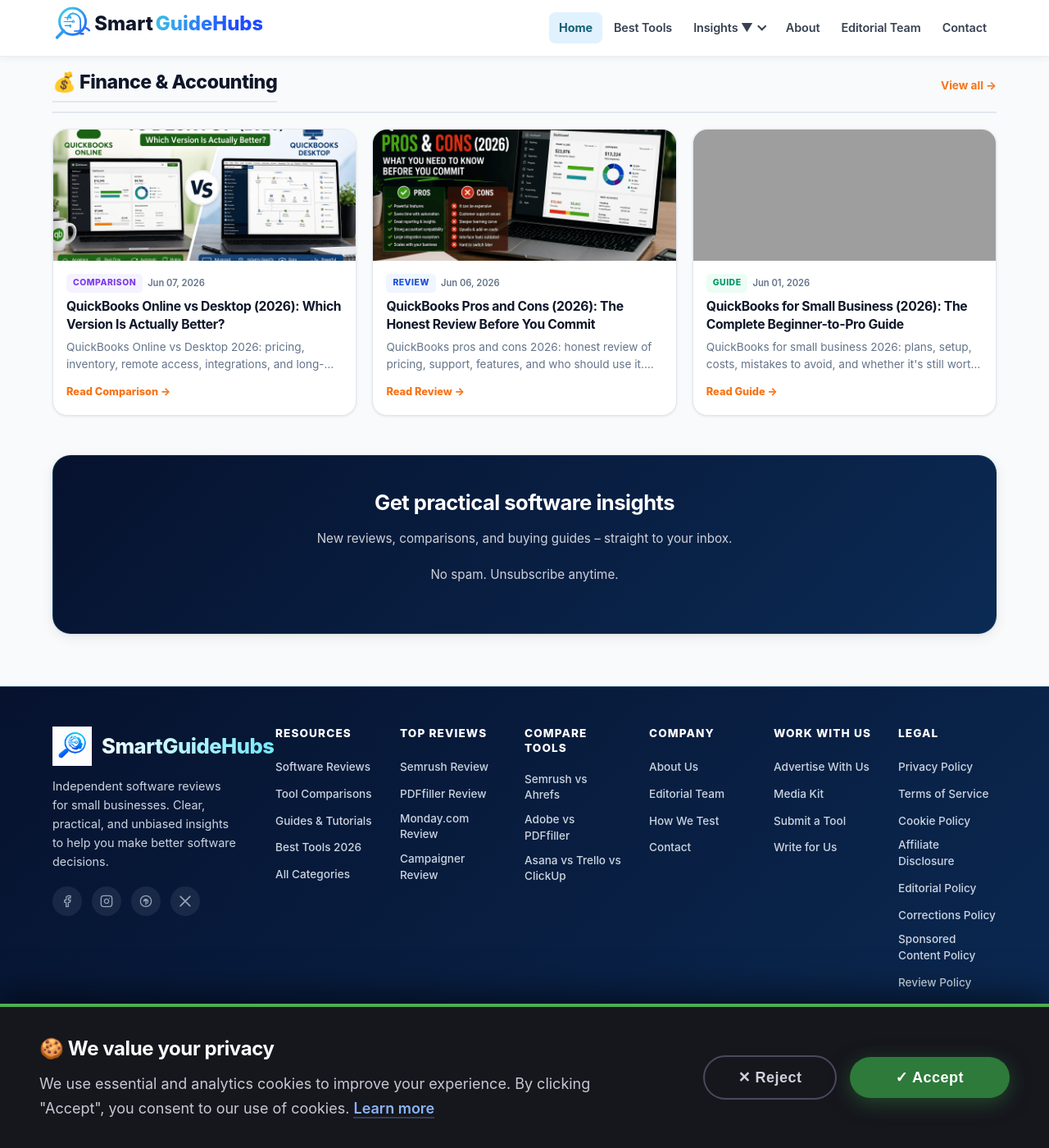
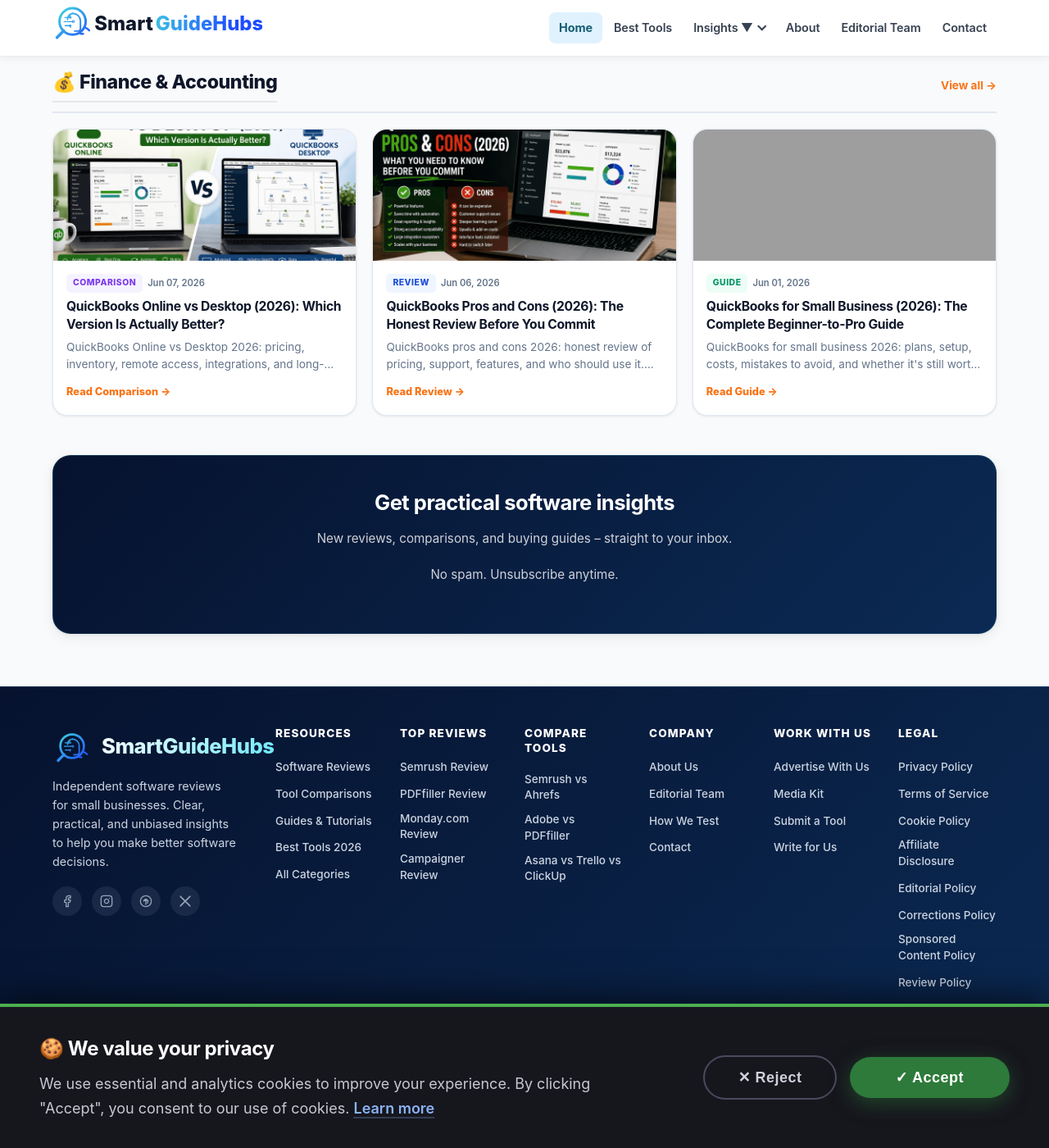
Before and after one commit to Yanniga01/gilliansperkin.github.io, a Jekyll site: the page built from index.md, in a window 1280 px wide and 1400 px high, scrolled down 2922 px. Shown: the whole window at 82% size. Built offline with Jekyll 4.4.1, drawn with Linux system fonts in a browser that asks for light colours; grey boxes are pictures that could not be loaded.

Commit message:
Update footer.html

```diff
--- a/_includes/footer.html
+++ b/_includes/footer.html
@@ -4,11 +4,35 @@
     <!-- Main Footer Grid – now 7 columns (Brand + 6 others) -->
     <div class="footer-grid">
 
-      <!-- Brand Column with Logo -->
+      <!-- Brand Column with Logo (inline SVG) -->
       <div class="footer-col footer-col-brand">
         <a href="/" class="footer-brand" aria-label="SmartGuideHubs home" {% if page.url == "/" %}aria-current="page"{% endif %}>
           <span class="footer-logo-mark" aria-hidden="true">
-            <img src="/assets/branding/logo-icon.svg" alt="SmartGuideHubs" width="48" height="48" loading="lazy">
+            <!-- Inline SVG icon (same as your brand mark) -->
+            <svg width="48" height="48" viewBox="0 0 500 500" xmlns="http://www.w3.org/2000/svg" role="img" aria-label="SmartGuideHubs icon">
+              <defs>
+                <linearGradient id="footerIconGradient" x1="60" y1="40" x2="430" y2="430" gradientUnits="userSpaceOnUse">
+                  <stop offset="0" stop-color="#44e1de"/>
+                  <stop offset="1" stop-color="#1d4cff"/>
+                </linearGradient>
+              </defs>
+              <g fill="none" stroke="url(#footerIconGradient)" stroke-linecap="round" stroke-linejoin="round">
+                <circle cx="250" cy="250" r="150" stroke-width="28"/>
+                <line x1="148" y1="356" x2="72" y2="432" stroke-width="34"/>
+                <path d="M255 160c47 0 85 38 85 85v84c0 17-13 30-30 30h-37" stroke-width="18"/>
+                <path d="M253 159c-32 5-57 32-61 66" stroke-width="18"/>
+                <path d="M162 206h58" stroke-width="13"/>
+                <circle cx="226" cy="206" r="8" stroke-width="10"/>
+                <path d="M152 252h98" stroke-width="13"/>
+                <circle cx="258" cy="252" r="11" stroke-width="10"/>
+                <path d="M164 298h54" stroke-width="13"/>
+                <circle cx="224" cy="298" r="8" stroke-width="10"/>
+                <path d="M206 206l20-22" stroke-width="10"/>
+                <path d="M210 298l20 20" stroke-width="10"/>
+                <path d="M398 322c16 7 31 17 43 31" stroke-width="22"/>
+                <path d="M344 390h26" stroke-width="22"/>
+              </g>
+            </svg>
           </span>
           <span class="footer-brand-name">SmartGuideHubs</span>
         </a>
@@ -212,10 +236,9 @@
   flex-shrink: 0;
 }
 
-.footer-logo-mark img {
-  width: 100%;
-  height: 100%;
-  object-fit: contain;
+.footer-logo-mark svg {
+  width: 48px;
+  height: 48px;
   display: block;
 }
 
```
